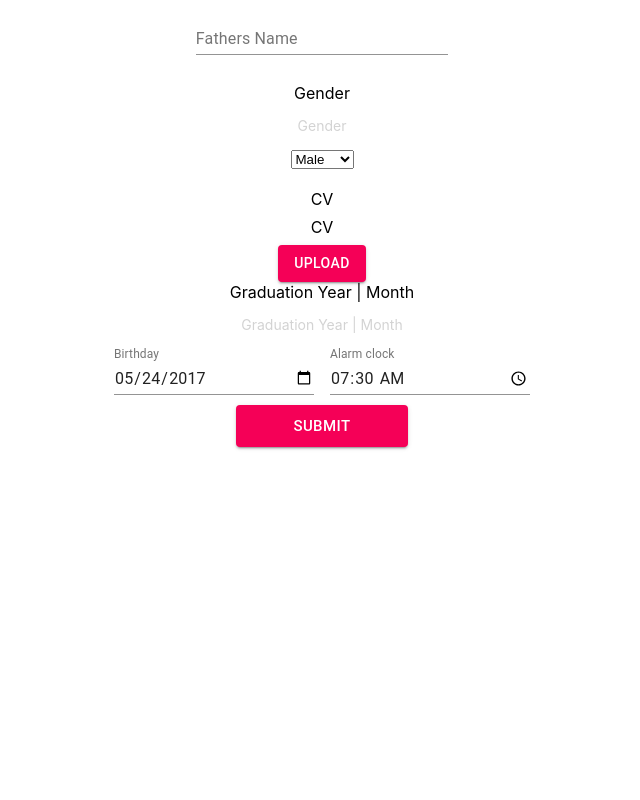
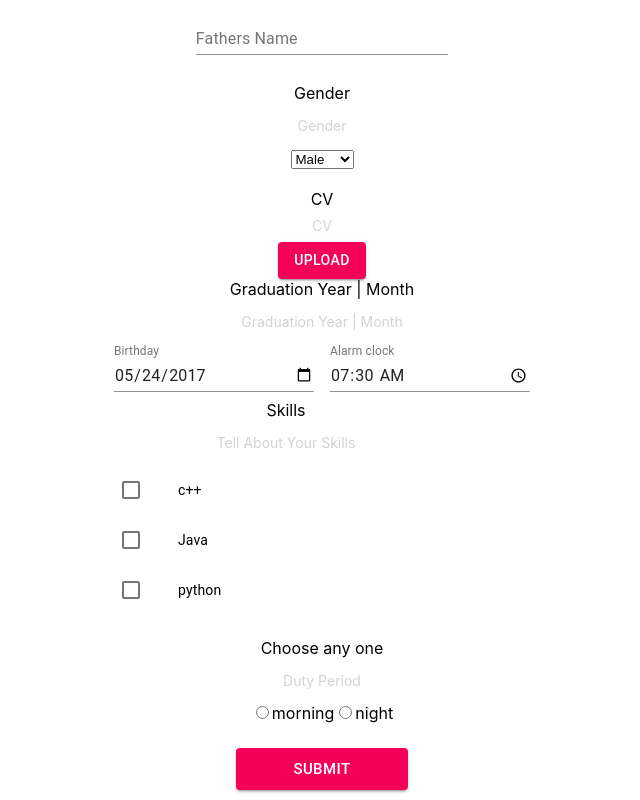
Before and after one commit to kumarnitesh2000/formFrontService, a React (Create React App) app: page / in a window 1280 px wide. Shown: the part 368-1168 px from the top of the page, without its empty margins (318-958 px from the left). Before the commit the page ends 825 px from the top, so only its background shows below. Built offline with nearby package versions, Linux system fonts and the light colour scheme.

Commit message:
fetch the template task - pending

```diff
--- a/src/App.js
+++ b/src/App.js
@@ -3,93 +3,29 @@ import './App.css';
 import Form from './Form';
 import Header from './Header';
 import DynamicForm from './DynamicForm';
+import template from './template'
 const App = () =>{
 
 const are_you_testing = false;
 //import the json template here -> this template shows the form you have to show
-//hello contributor the demo template is available at -------------------->  https://jsonformatter.org/904dde
+//hello contributor the demo template is available at -------------------->  https://jsonformatter.org/d96a0c
 //in the left part side on this url take that json and given to below template variable
 //use that obj to create form template in DynamicForm component  .
 // TODO
-const template = {
-  "form": {
-    "form_title": "Contact Form",
-    "form_description": "Please Enter Your Contact Details Very Carefully . if wrong contact then no selection"
-  },
-  "section": {
-    "section_title": [
-      "Contact Section",
-      "Personal Info Section",
-      "Resume Section"
-    ],
-    "section_description": [
-      "In this Section Phone number and Mail Are there Please Fill these correctly",
-      "In This Section Your Name  , Father Name , Mothers Name are there , Gender",
-      "In this Section your CV , graduation Year |Month , Your Skills"
-    ]
-  },
-  "field": {
-    "field_description": [
-      "phone",
-      "email",
-      "Enter Name",
-      "Fathers Name",
-      "Gender",
-      "CV",
-      "Graduation Year | Month"
-    ],
-    "field_label": [
-      "phone",
-      "email",
-      "Name",
-      "Fathers Name",
-      "Gender",
-      "CV",
-      "Graduation Year | Month"
-    ],
-    "field_type_list": [
-      {
-        "field_type": "number",
-        "index": 0,
-        "options": []
-      },
-      {
-        "field_type": "text",
-        "index": 1,
-        "options": []
-      },
-      {
-        "field_type": "text",
-        "index": 2,
-        "options": []
-      },
-      {
-        "field_type": "text",
-        "index": 3,
-        "options": []
-      },
-      {
-        "field_type": "dropDown",
-        "index": 4,
-        "options": [
-          "Male",
-          "female",
-          "others"
-        ]
-      },
-      {
-        "field_type": "fileUpload",
-        "index": 5,
-        "options": []
-      },
-      {
-        "field_type": "datetime",
-        "index": 6,
-        "options": []
-      }
-    ]
-  }
-};
+
+
+//now fetch the template task is pending .
+
+const fetch_template ={
+
+} ;
+
+const templates = template || fetch_template ;
+
+
+
+//put that fetched template in this template variable  .
+
 return(
 <div className="App">
    {/*This is Header Section*/}
@@ -98,7 +34,7 @@ return(
 
 {
 
-are_you_testing ? (<Form />) :  (<DynamicForm template={template}/>)
+are_you_testing ? (<Form />) :  (<DynamicForm template={templates}/>)
 
 }
 
--- a/src/Choices.js
+++ b/src/Choices.js
@@ -36,7 +36,7 @@ export default function CheckboxList({label,description,option_labels}) {
 
     <List className={classes.root}>
       <label>{label}</label>
-  <p>{description}</p>
+  <p style={{"color":"lightgray","font-size":"14px"}}>{description}</p>
       {option_labels.map((value) => {
         const labelId = `${value}`;
 
--- a/src/DynamicForm.js
+++ b/src/DynamicForm.js
@@ -4,7 +4,8 @@ import TextFields from './TextFields';
 import Select from './Select';
 import FileUpload from './FileUpload';
 import DateTime from './DateTime';
-
+import CheckBoxList from './Choices'
+import Choice from './Choice';
 function DynamicForm({template}) {
     let temp = [];
     let comp;
@@ -19,6 +20,10 @@ function DynamicForm({template}) {
                 comp = <FileUpload label={c['field_label'][i]} description={c['field_description'][i]} type="file"/>
             else if(c['field_type_list'][i]['field_type'] === "datetime")
                 comp = <DateTime label={c['field_label'][i]} description={c['field_description'][i]}/>
+            else if(c['field_type_list'][i]['field_type'] === "multipleChoices")
+                comp = <CheckBoxList label={c['field_label'][i]} description={c['field_description'][i]} option_labels={c['field_type_list'][i]['options']} />
+            else if(c['field_type_list'][i]['field_type'] === "choice")
+                comp = <Choice label={c['field_label'][i]} description={c['field_description'][i]} options_label={c['field_type_list'][i]['options']}/>
 
 
             temp.push(comp);
--- a/src/FileUpload.js
+++ b/src/FileUpload.js
@@ -16,8 +16,8 @@ function FileUpload({label,description,type}) {
     return (
 
 <div className={classes.root}>
-<div className={classes.root}>{label}</div>
-<div className={classes.root}>{description}</div>
+<label>{label}</label>
+<p style={{"color":"lightgray","font-size":"14px"}}>{description}</p>
       <input
         accept="image/*"
         className={classes.input}
--- /dev/null
+++ b/src/template.js
@@ -0,0 +1,96 @@
+const template = {
+    "form": {
+      "form_title": "Contact Form",
+      "form_description": "Please Enter Your Contact Details Very Carefully . if wrong contact then no selection"
+    },
+    "section": {
+      "section_title": [
+        "Contact Section",
+        "Personal Info Section",
+        "Resume Section"
+      ],
+      "section_description": [
+        "In this Section Phone number and Mail Are there Please Fill these correctly",
+        "In This Section Your Name  , Father Name , Mothers Name are there , Gender",
+        "In this Section your CV , graduation Year |Month , Your Skills"
+      ]
+    },
+    "field": {
+      "field_description": [
+        "phone",
+        "email",
+        "Enter Name",
+        "Fathers Name",
+        "Gender",
+        "CV",
+        "Graduation Year | Month",
+        "Tell About Your Skills ",
+        "Duty Period"
+      ],
+      "field_label": [
+        "phone",
+        "email",
+        "Name",
+        "Fathers Name",
+        "Gender",
+        "CV",
+        "Graduation Year | Month",
+        "Skills",
+        "Choose any one"
+      ],
+      "field_type_list": [
+        {
+          "field_type": "number",
+          "index": 0,
+          "options": []
+        },
+        {
+          "field_type": "text",
+          "index": 1,
+          "options": []
+        },
+        {
+          "field_type": "text",
+          "index": 2,
+          "options": []
+        },
+        {
+          "field_type": "text",
+          "index": 3,
+          "options": []
+        },
+        {
+          "field_type": "dropDown",
+          "index": 4,
+          "options": [
+            "Male",
+            "female",
+            "others"
+          ]
+        },
+        {
+          "field_type": "fileUpload",
+          "index": 5,
+          "options": []
+        },
+        {
+          "field_type": "datetime",
+          "index": 6,
+          "options": []
+        },
+        {
+          "field_type": "multipleChoices",
+          "index": 7,
+          "options": ["c++","Java","python"]
+        },
+        {
+          "field_type": "choice",
+          "index": 8,
+          "options": ["morning","night"]
+
+        }
+      ]
+    }
+  };
+
+module.exports = template ;
```
